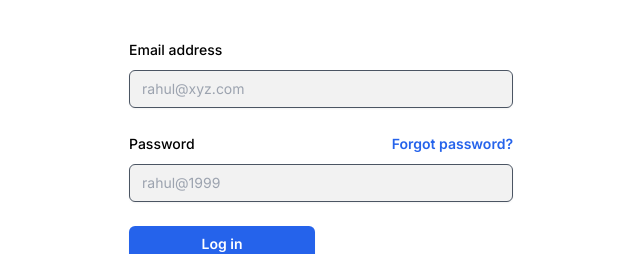
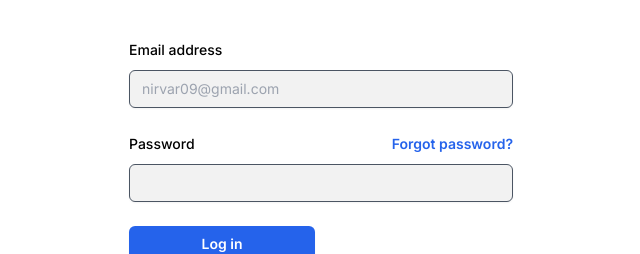
Before and after one commit to nirvair09/todo_assignment, a Next.js app: page /login in a window 1280 px wide. Shown: the part 286-540 px from the top of the page, without its empty margins (319-959 px from the left). Built offline with nearby package versions, Linux system fonts and the light colour scheme.

Commit message:
Update page.tsx

```diff
--- a/src/app/login/page.tsx
+++ b/src/app/login/page.tsx
@@ -126,7 +126,7 @@ export default function LoginPage() {
 									value={values.email}
 									onChange={handleChange}
 									onBlur={() => handleTouched("email")}
-									placeholder="rahul@xyz.com"
+									placeholder="nirvar09@gmail.com"
 									autoComplete="email"
 									required
 									className={`w-full rounded-md border-5 bg-transparent/5 placeholder:text-black/30 border-gray-600 py-1.5 text-black shadow-sm placeholder:text-gray-400 sm:text-sm sm:leading-6 ${
@@ -166,7 +166,7 @@ export default function LoginPage() {
 									value={values.password}
 									onChange={handleChange}
 									onBlur={() => handleTouched("password")}
-									placeholder="rahul@1999"
+									placeholder=""
 									required
 									className={`w-full rounded-md border-5 bg-transparent/5 placeholder:text-black/30 border-gray-600 py-1.5 text-black shadow-sm placeholder:text-gray-400 sm:text-sm sm:leading-6 ${
 										touched.password && errors.password
```
